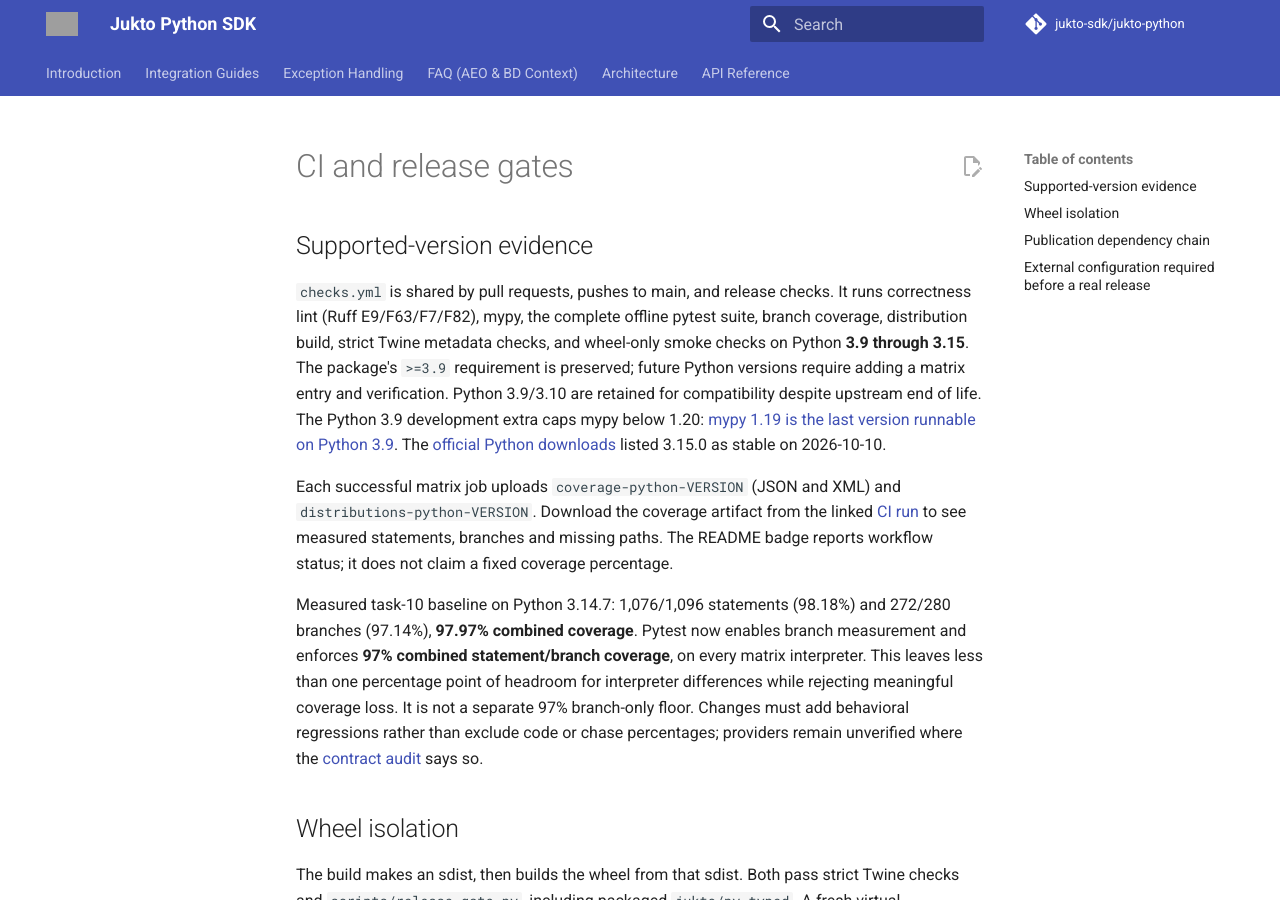
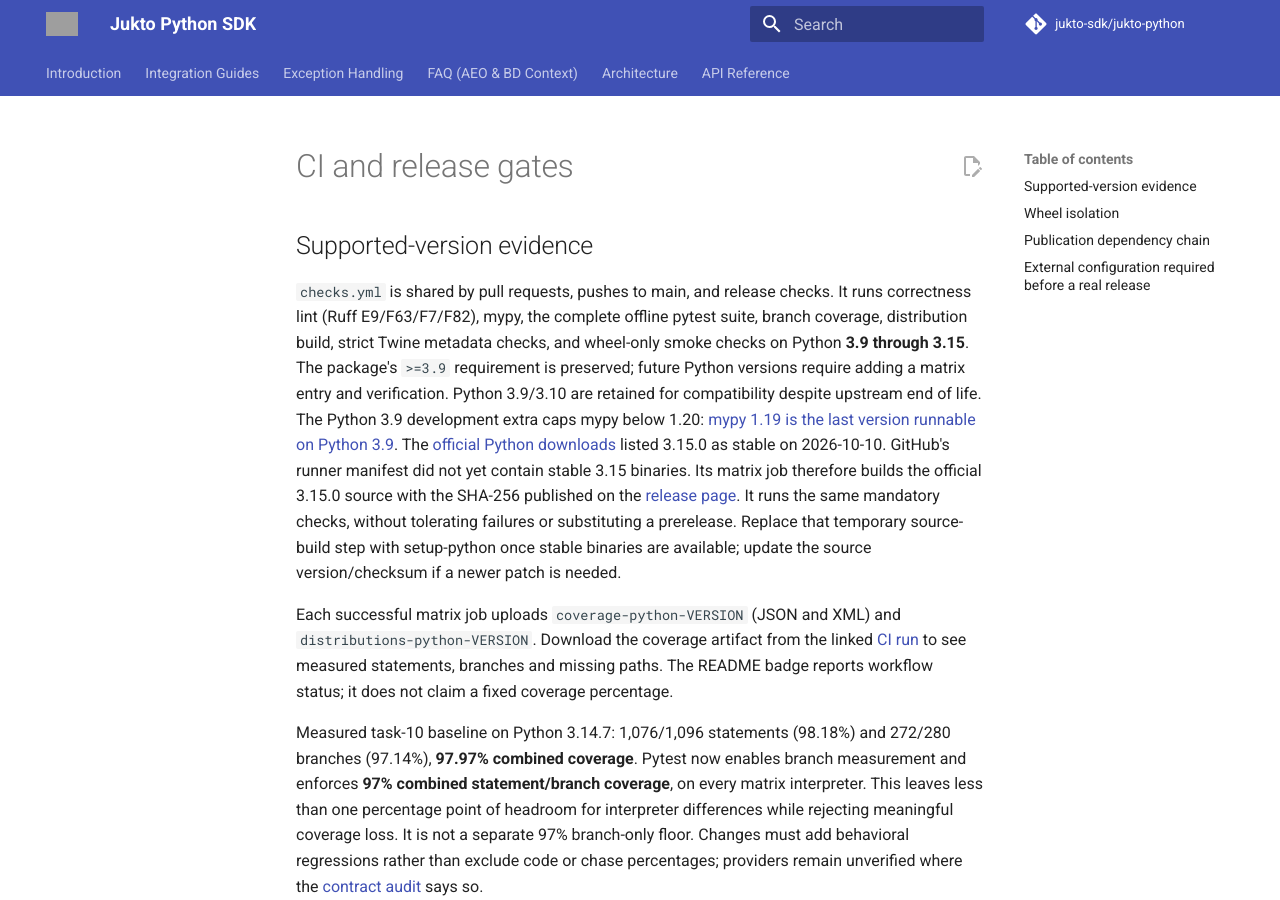
Before and after one commit to jukto-sdk/jukto-python, an MkDocs documentation site: the page built from docs/ci-and-releases.md, in a window 1280 px wide and 900 px high. Built offline with MkDocs 1.6.1 and Material for MkDocs 9.7.7, drawn with Linux system fonts in a browser that asks for light colours; comment, search, counter and statistics services are not loaded; grey boxes are pictures that could not be loaded.

Commit message:
Check stable Python 3.15 while runner binaries catch up

```diff
--- a/docs/ci-and-releases.md
+++ b/docs/ci-and-releases.md
@@ -12,6 +12,12 @@ The Python 3.9 development extra caps mypy below 1.20: [mypy 1.19 is the last
 version runnable on Python 3.9](https://mypy.readthedocs.io/en/stable/changelog.html).
 The [official Python downloads](https://www.python.org/downloads/) listed 3.15.0
 as stable on 2026-10-10.
+GitHub's runner manifest did not yet contain stable 3.15 binaries. Its matrix job
+therefore builds the official 3.15.0 source with the SHA-256 published on the
+[release page](https://www.python.org/downloads/release/python-3150/). It runs the
+same mandatory checks, without tolerating failures or substituting a prerelease.
+Replace that temporary source-build step with setup-python once stable binaries
+are available; update the source version/checksum if a newer patch is needed.
 
 Each successful matrix job uploads `coverage-python-VERSION` (JSON and XML) and
 `distributions-python-VERSION`. Download the coverage artifact from the linked
```
Also changed, not shown: 1 other file.
